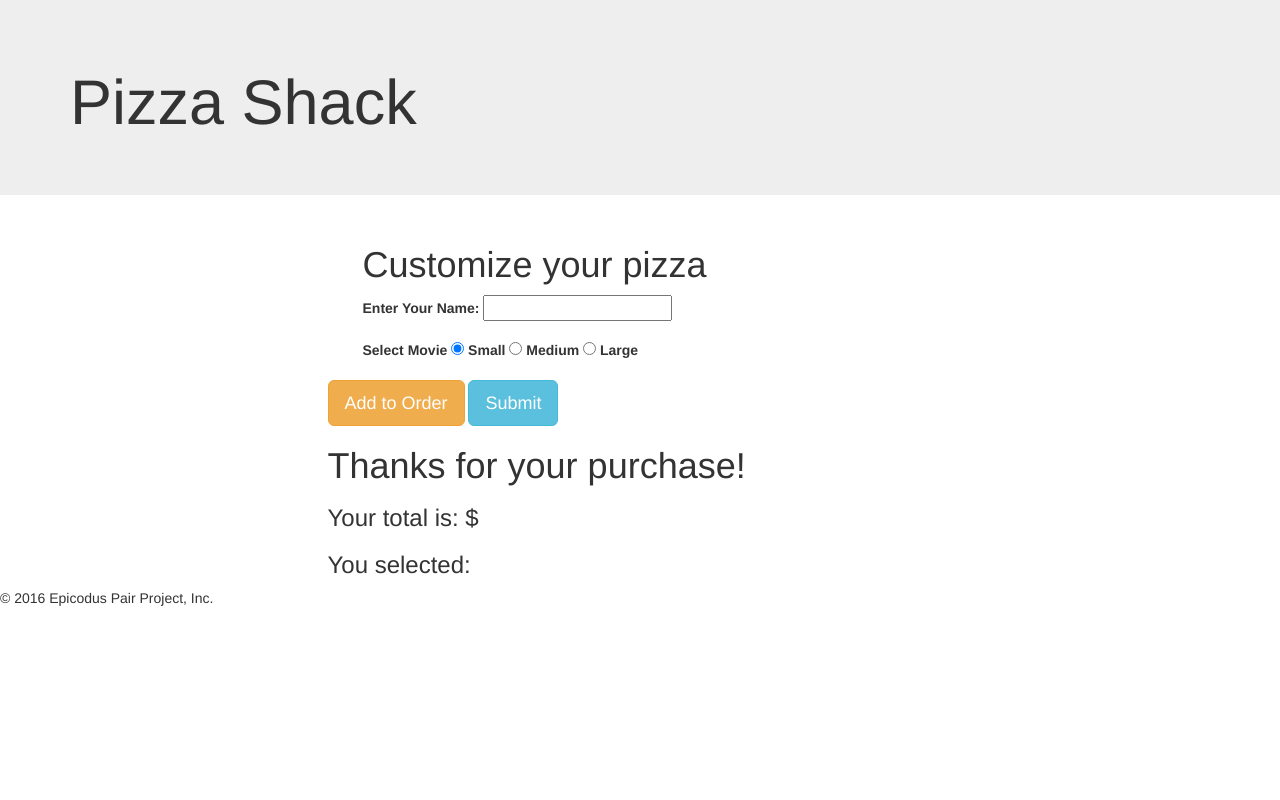
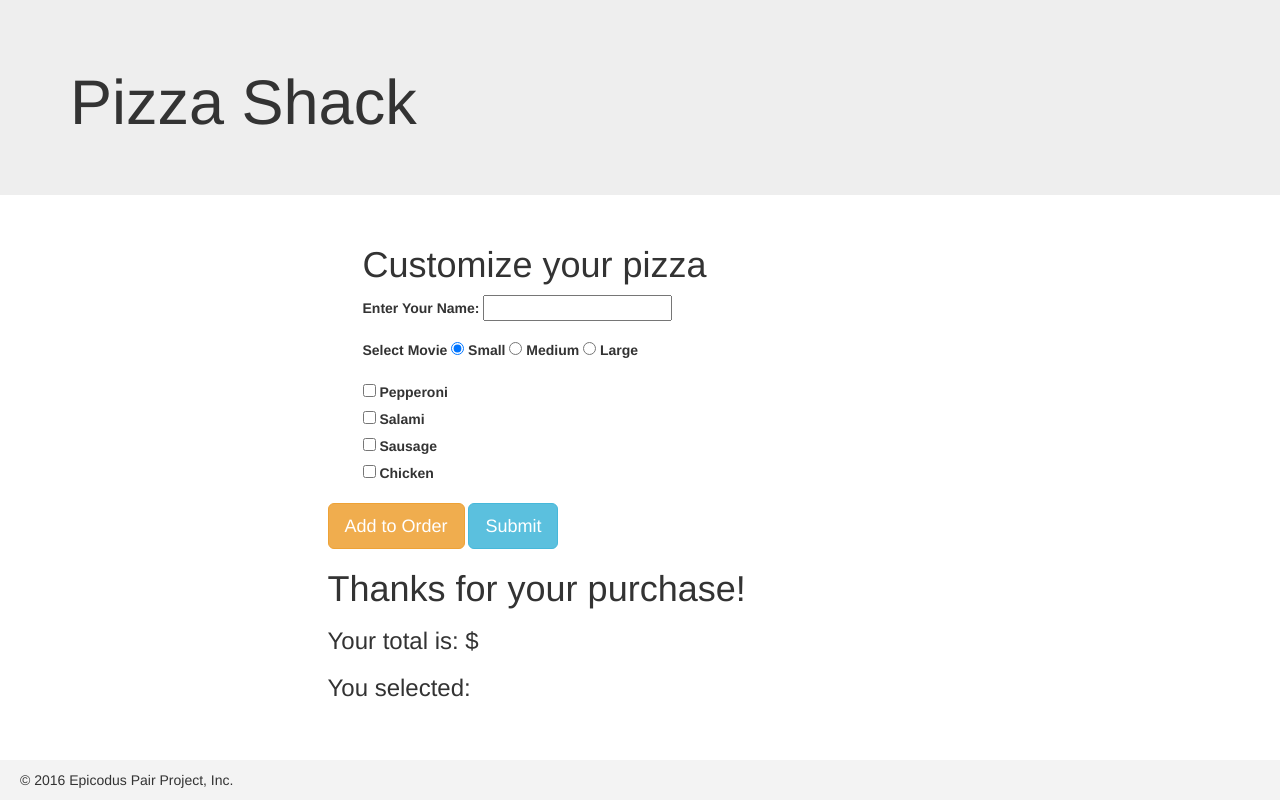
Before and after one commit to blogue/pizza-order, a plain HTML site: page index.html in a window 1280 px wide. Drawn offline with Linux system fonts and the light colour scheme.

Commit message:
it will add jumbotron with h1, styling to footer, and checkboxes for toppings.

```diff
--- a/css/styles.css
+++ b/css/styles.css
@@ -1 +1,10 @@
 /*This file is for your custom css.  All yours*/
+footer {
+   background-color: #F3F3F3;
+   padding-top: 10px;
+   padding-bottom: 0px;
+   padding-left: 20px;
+   position:fixed;
+   bottom:0;
+   width:100%;
+}
--- a/index.html
+++ b/index.html
@@ -47,6 +47,12 @@
             <input type="radio" name="size" value="large"> <label>Large</label>
           </div>
         </div>
+        <div class="form-group">
+          <input type="checkbox" name="topping" value="pepperoni"> <label>Pepperoni</label><br>
+          <input type="checkbox" name="topping" value="salami"> <label>Salami</label><br>
+          <input type="checkbox" name="topping" value="sausage"> <label>Sausage</label><br>
+          <input type="checkbox" name="topping" value="chicken"> <label>Chicken</label><br>
+        </div>
       </div>
      </div>
     </div>
```
